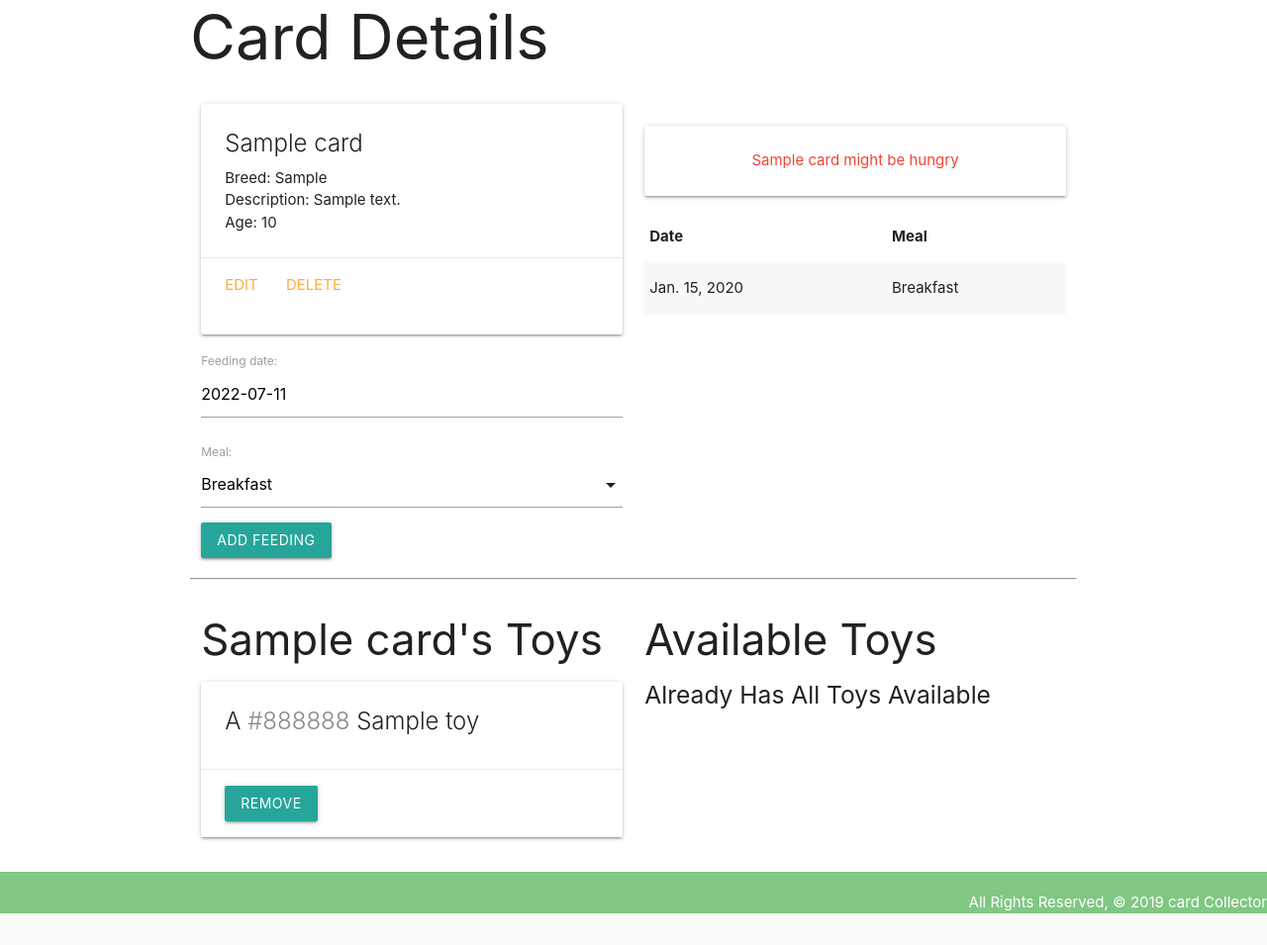
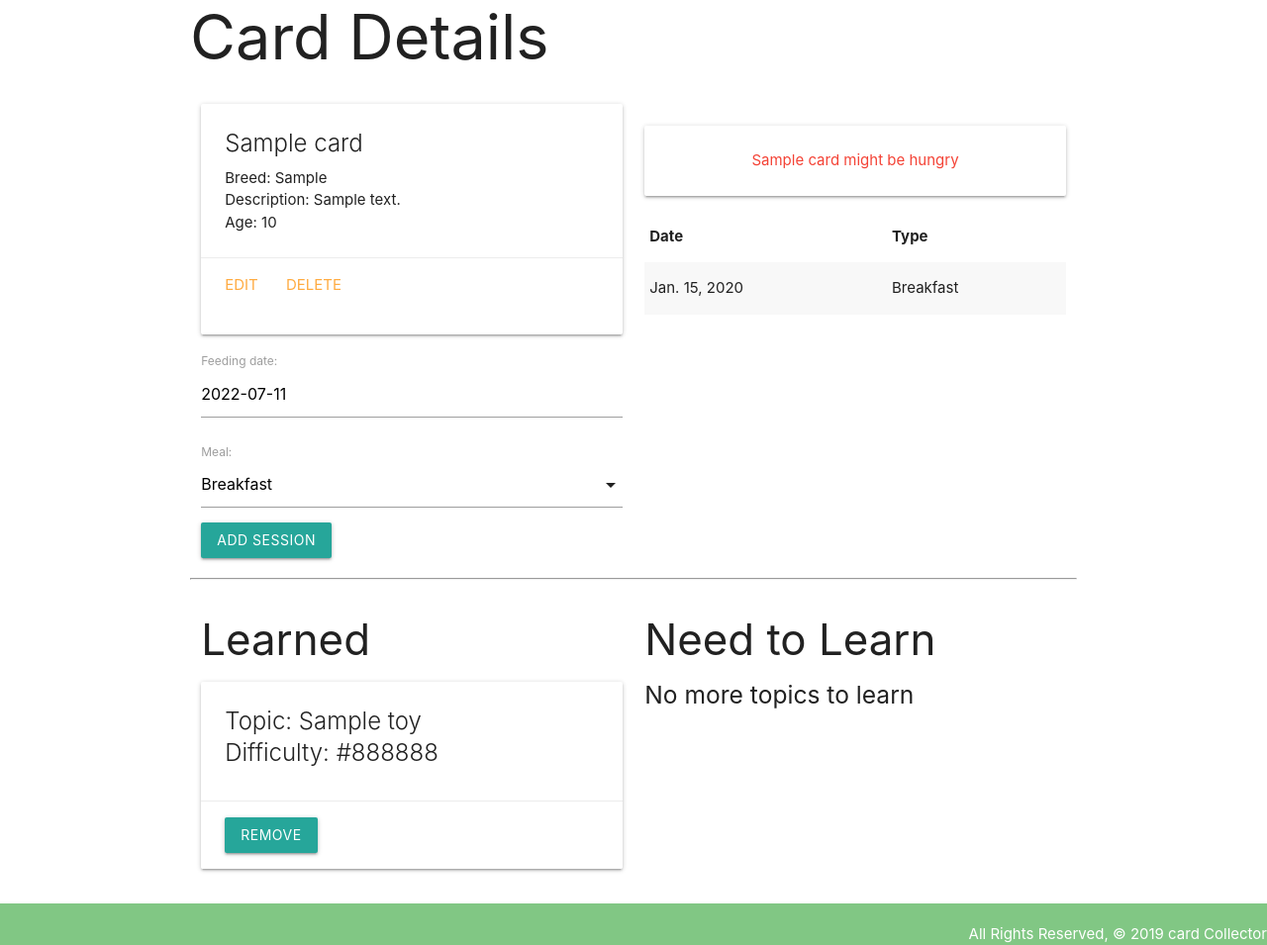
Before and after one commit to yayakix/study-habit-tracker, a Django app: page /cards/1/ in a window 1280 px wide. Shown: the part 103-1058 px from the top of the page at 99% size. Before the commit the page ends 1026 px from the top, so only its background shows below. Run offline with Django 4.2, Linux system fonts and the light colour scheme; a user stored in the database is signed in; tables that the repository leaves empty hold one stand-in row (values such as "Sample post").

Commit message:
styling card details page

```diff
--- a/studytracker/main_app/templates/cards/detail.html
+++ b/studytracker/main_app/templates/cards/detail.html
@@ -26,7 +26,7 @@
 
     <form action="{% url 'add_feeding' card.id %}" method="post">
       {% csrf_token %} {{ feeding_form.as_p }}
-      <input type="submit" class="btn" value="Add Feeding" />
+      <input type="submit" class="btn" value="Add Session" />
     </form>
   </div>
   <div class="col s6">
@@ -48,7 +48,7 @@
       <thead>
         <tr>
           <th>Date</th>
-          <th>Meal</th>
+          <th>Type</th>
         </tr>
       </thead>
       <tbody>
@@ -65,14 +65,15 @@
 <hr />
 <div class="row">
   <div class="col s6">
-    <h3>{{ card.name }}'s Toys</h3>
+    <h3>Learned</h3>
     {% if card.toys.count %} {% for toy in card.toys.all %}
     <div class="card">
       <div class="card-content">
         <span class="card-title">
-          A <span style="color: {{ toy.color }}">{{ toy.color }}</span>
-          {{ toy.name }}
-        </span>
+          Topic: {{ toy.name }}
+          <br>
+          Difficulty: {{ toy.color }}</span>
+
       </div>
       <div class="card-action">
         <form action="{% url 'assoc_toy_delete' card.id toy.id %}" method="post">
@@ -82,17 +83,18 @@
       </div>
     </div>
     {% endfor %} {% else %}
-    <h5>No Toys :(</h5>
+    <h5>Nothing Mastered Yet!</h5>
     {% endif %}
   </div>
   <div class="col s6">
-    <h3>Available Toys</h3>
+    <h3>Need to Learn</h3>
     {% if toys.count %} {% for toy in toys.all %}
     <div class="card">
       <div class="card-content">
         <span class="card-title">
-          A <span style="color: {{ toy.color }}">{{ toy.color }}</span>
-          {{ toy.name }}
+            Topic: {{ toy.name }}
+          <br>
+          Difficulty: {{ toy.color }}
         </span>
       </div>
       <div class="card-action">
@@ -103,7 +105,7 @@
       </div>
     </div>
     {% endfor %} {% else %}
-    <h5>{{turtle.name}} Already Has All Toys Available</h5>
+    <h5>No more topics to learn</h5>
     {% endif %}
   </div>
 
```
